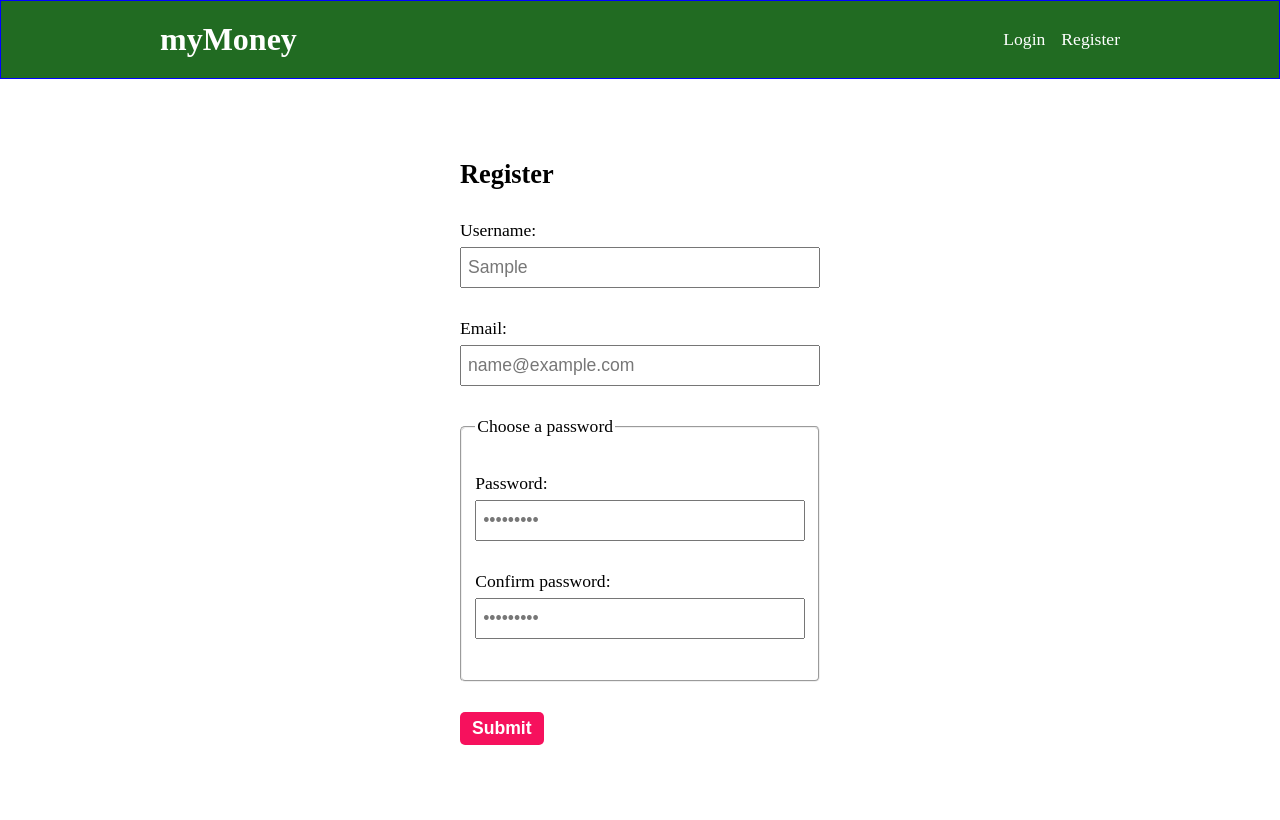
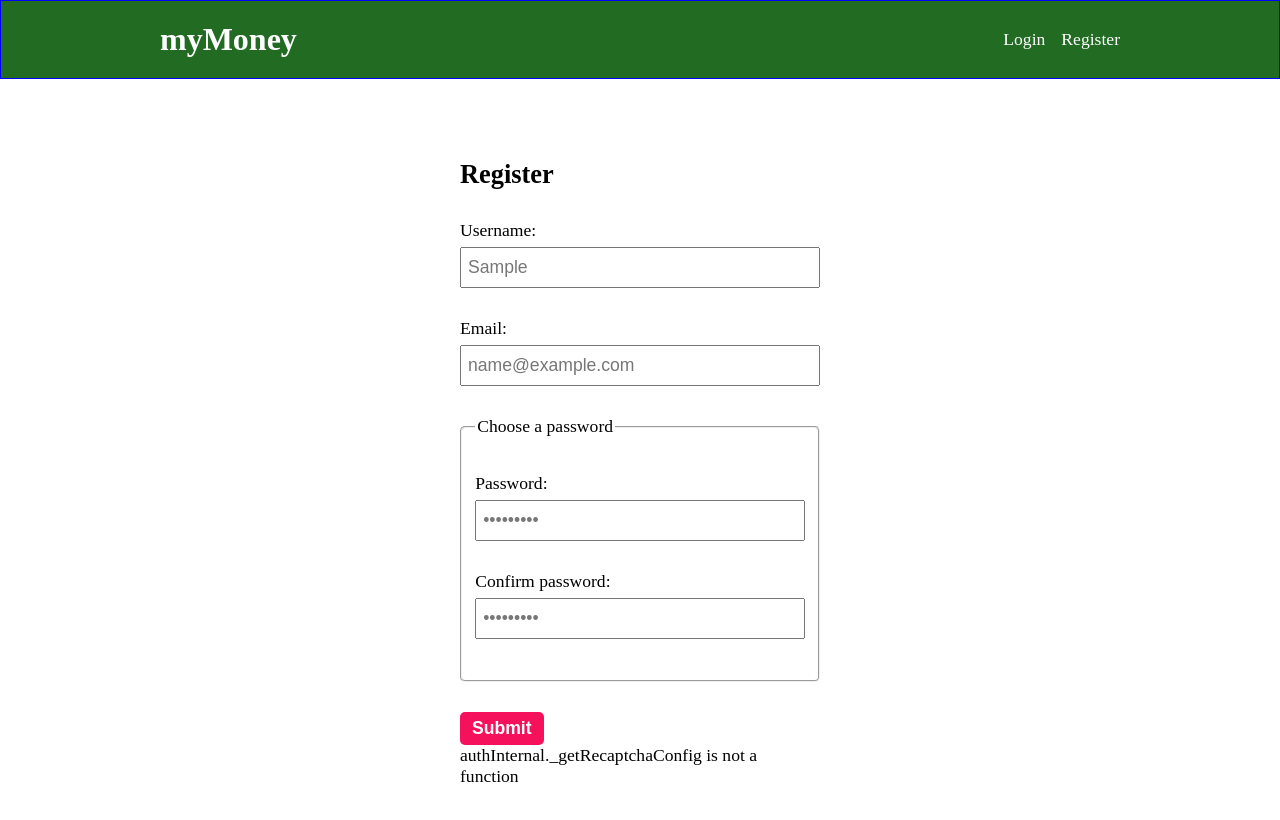
Before and after one commit to joshua-a-jones/finance-tracker, a React (Create React App) app: page /register in a window 1280 px wide. Both pictures are taken after typing "Sample", "name@example.com", "Sample123", "Sample123" into the empty fields and a click on the button "Submit". Shown: the top 820 px of the page. Built offline with nearby package versions, Linux system fonts and the light colour scheme.

Commit message:
register user on registration form submit

```diff
--- a/src/pages/register/Register.tsx
+++ b/src/pages/register/Register.tsx
@@ -1,4 +1,5 @@
 import { FormEvent, useState } from "react";
+import { useRegistration } from "../../hooks/useRegistration";
 
 // styles
 import "./Register.css";
@@ -10,9 +11,11 @@ export default function Register() {
   const [confirmationPassword, setConfirmationPassword] = useState("");
   const [isEmailValid, setIsEmailValid] = useState(false);
   const [isPasswordValid, setIsPasswordValid] = useState(false);
+  const { error, isPending, registerUser } = useRegistration();
 
   const handleFormSubmit = (e: FormEvent<HTMLFormElement>) => {
     e.preventDefault();
+    registerUser(email, password, displayName);
   };
 
   const handlEmailInputChange = (e: FormEvent<HTMLInputElement>) => {
@@ -67,9 +70,10 @@ export default function Register() {
           ></input>
         </label>
       </fieldset>
-      <button className="button" type="submit">
+      <button className="button" type="submit" disabled={isPending}>
         Submit
       </button>
+      {error && <p>{error}</p>}
     </form>
   );
 }
```
